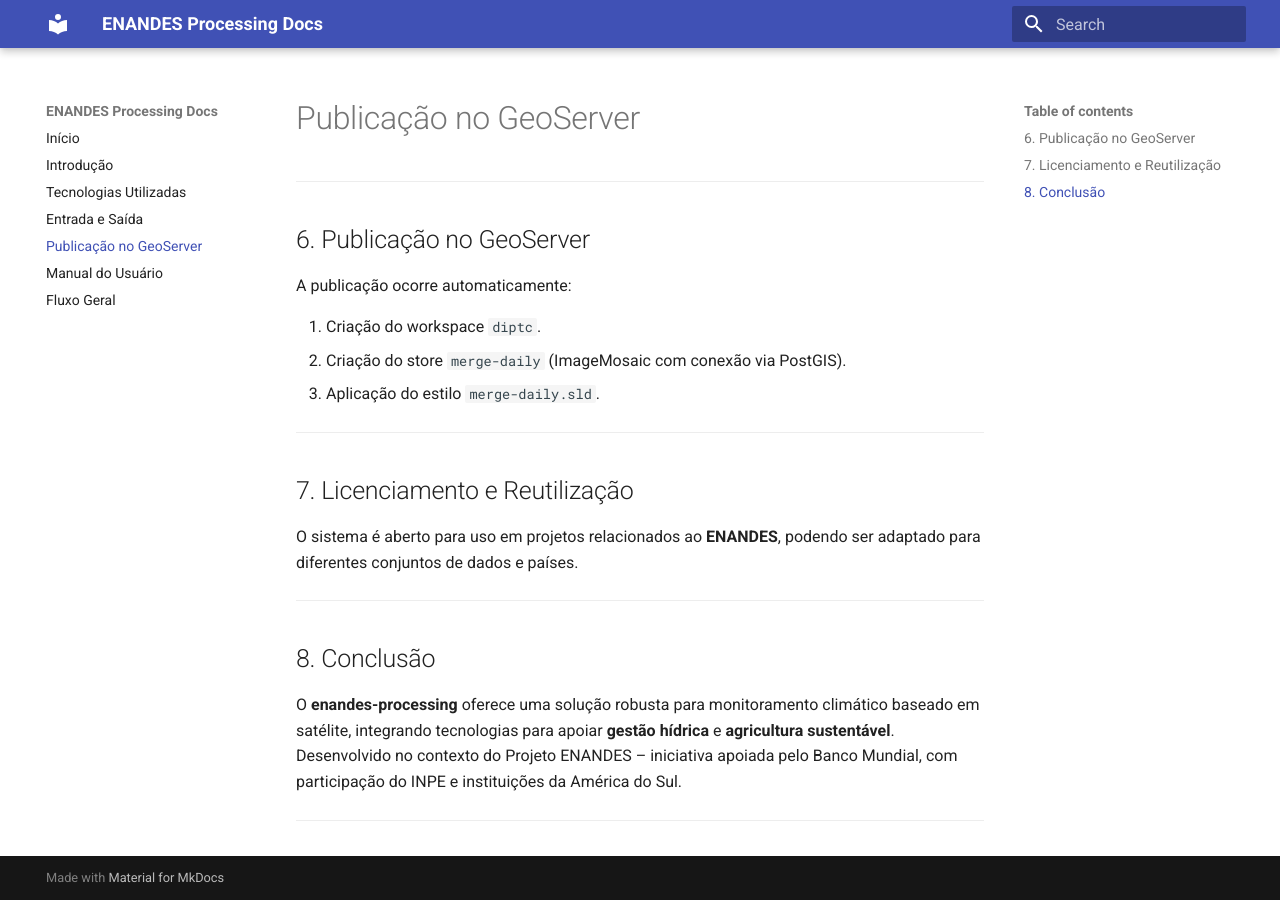
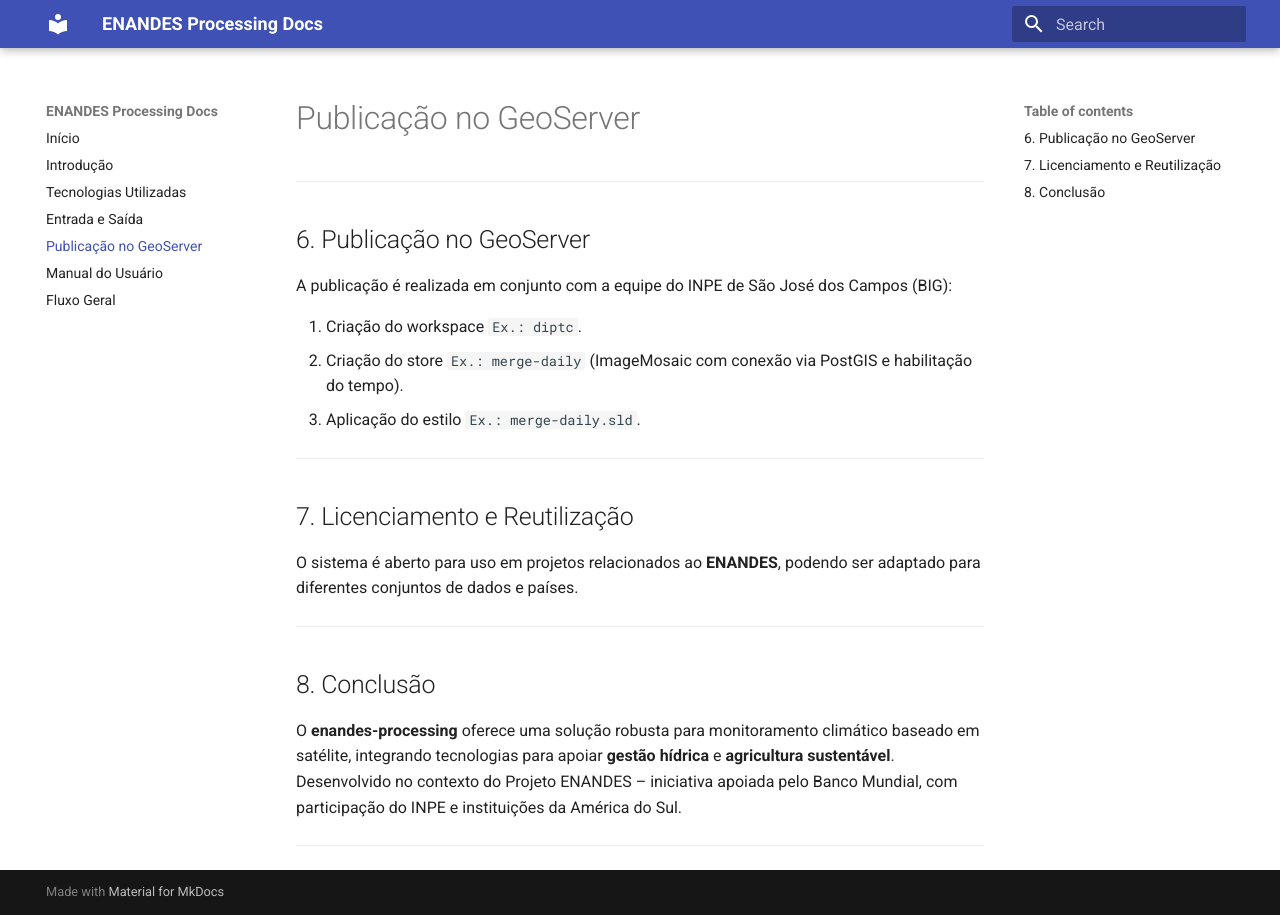
Before and after one commit to jurandirventura/enandes-docs, an MkDocs documentation site: the page built from docs/publish_geoserver.md, in a window 1280 px wide. Built offline with MkDocs 1.6.1 and Material for MkDocs 9.7.7, drawn with Linux system fonts in a browser that asks for light colours.

```diff
--- a/docs/publish_geoserver.md
+++ b/docs/publish_geoserver.md
@@ -2,11 +2,11 @@
 ---
 
 ## 6. Publicação no GeoServer
-A publicação ocorre automaticamente:
+A publicação é realizada em conjunto com a equipe do INPE de São José dos Campos (BIG):
 
-1. Criação do workspace `diptc`.
-2. Criação do store `merge-daily` (ImageMosaic com conexão via PostGIS).
-3. Aplicação do estilo `merge-daily.sld`.
+1. Criação do workspace `Ex.: diptc`.
+2. Criação do store `Ex.: merge-daily` (ImageMosaic com conexão via PostGIS e habilitação do tempo).
+3. Aplicação do estilo `Ex.: merge-daily.sld`.
 
 ---
 
```
Also changed, not shown: docs/introduction.md (+2 -0 lines), docs/technology_used.md (+1 -1 lines), docs/user_manual.md (+21 -9 lines).
